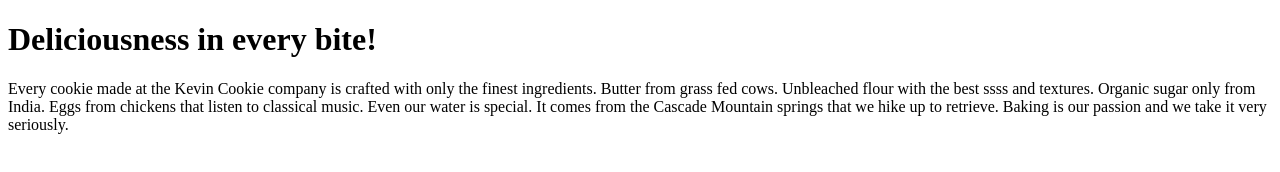
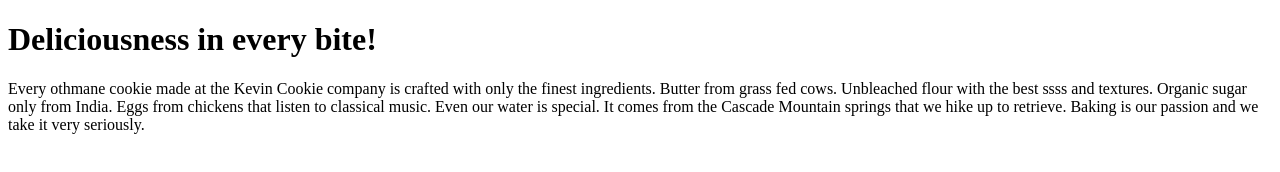
Before and after one commit to ismailmtioui/kev, a plain HTML site: page index.htm in a window 1280 px wide. Drawn offline with Linux system fonts and the light colour scheme.

Commit message:
modified by othmane

```diff
--- a/index.htm
+++ b/index.htm
@@ -3,7 +3,7 @@
 <body>
 
 <h1>Deliciousness in every bite!</h1>
-<p>Every cookie made at the Kevin Cookie company is crafted with only the finest ingredients. Butter from grass fed cows. Unbleached flour with the best ssss and textures. Organic sugar only from India. Eggs from chickens that listen to classical music. Even our water is special. It comes from the Cascade Mountain springs that we hike up to retrieve. Baking is our passion and we take it very seriously.</p>
+<p>Every othmane cookie made at the Kevin Cookie company is crafted with only the finest ingredients. Butter from grass fed cows. Unbleached flour with the best ssss and textures. Organic sugar only from India. Eggs from chickens that listen to classical music. Even our water is special. It comes from the Cascade Mountain springs that we hike up to retrieve. Baking is our passion and we take it very seriously.</p>
 
 </body>
 </html>
```
